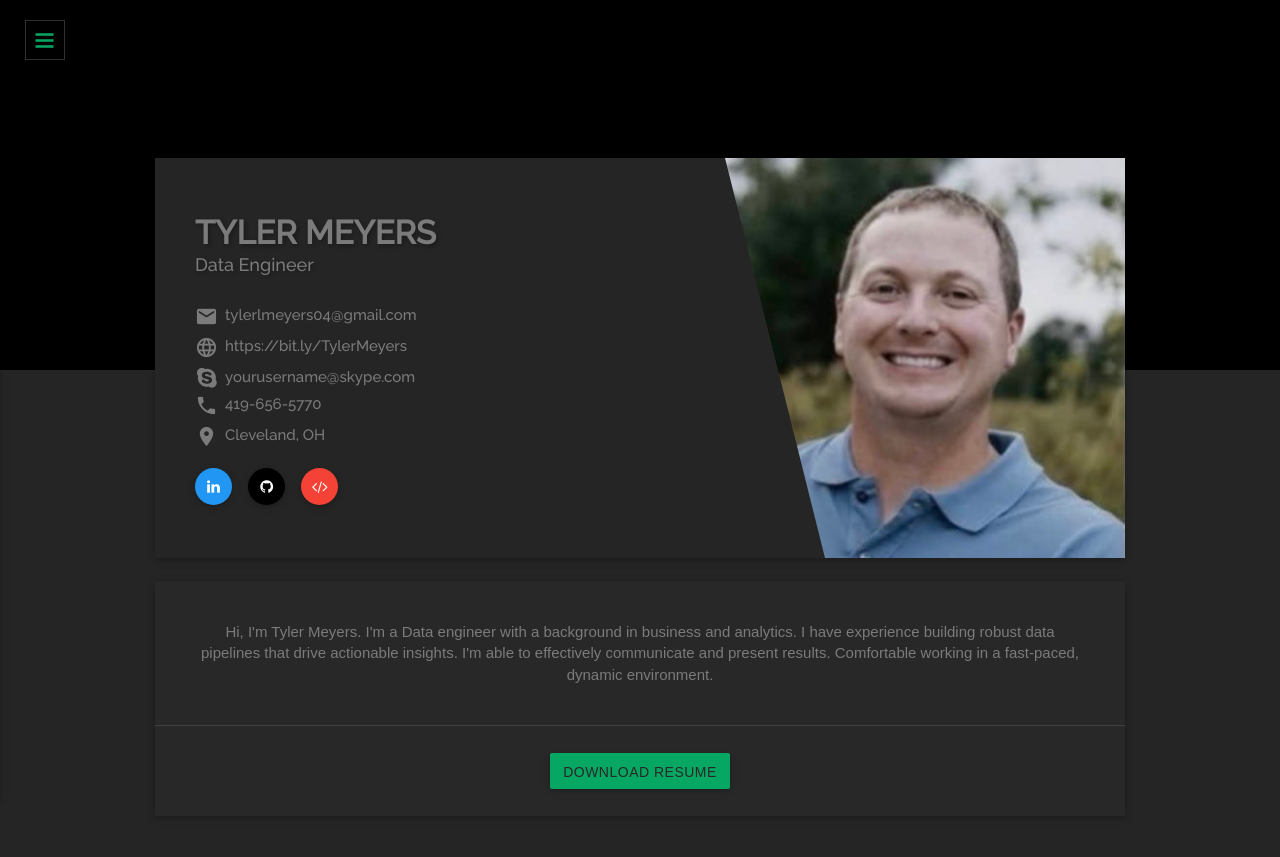
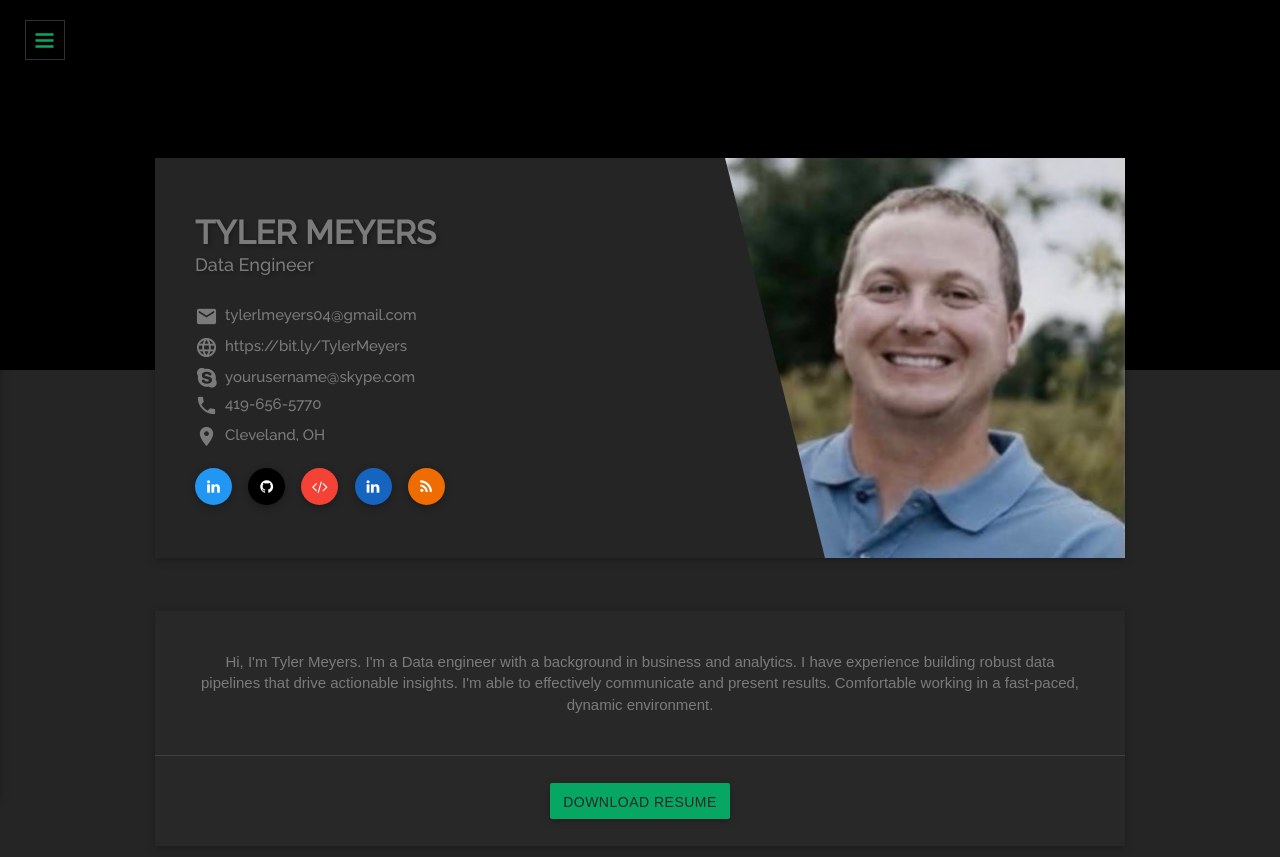
Before and after one commit to tymey20/Personal_Site, a plain HTML site: page index.html in a window 1280 px wide. Shown: the top 857 px of the page. Drawn offline with Linux system fonts and the light colour scheme; some packages are replaced by stand-ins of ours; a web font is replaced by a local one.

Commit message:
test loader

```diff
--- a/index.html
+++ b/index.html
@@ -193,12 +193,12 @@
                             <a href="#" class="social  btn-floating red"><i
                                     class="fa fa-code"></i></a>
                             <!-- LINKEDIN-->
-                            <!-- <a href="#" class="social  btn-floating blue darken-3"><i
-                                    class="fa fa-linkedin"></i></a> -->
+                            <a href="#" class="social  btn-floating blue darken-3"><i
+                                    class="fa fa-linkedin"></i></a>
                             <!-- RSS-->
-                            <!-- <a href="#" class="social  btn-floating orange darken-3"><i
+                            <a href="#" class="social  btn-floating orange darken-3"><i
                                     class="fa fa-rss"></i></a>
-                        </div> -->
+                        </div>
                     </div>
                     <!--HTML 5 VIDEO-->
                     <!-- <video id="html-video" class="video" poster="images/poster/poster.jpg" controls>
```
Also changed, not shown: 1 other file.
